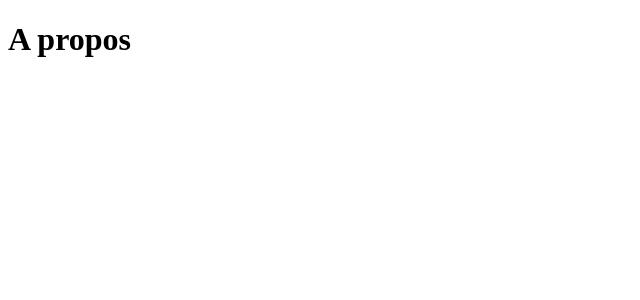
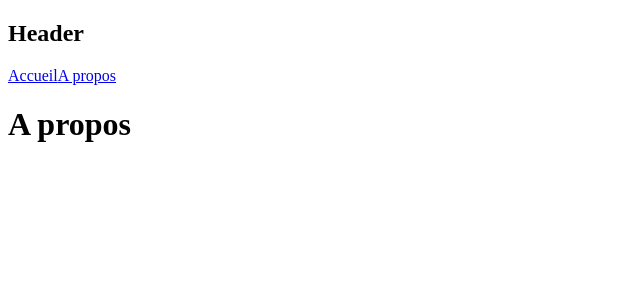
Before and after one commit to Axel75018/kasa, a React (Create React App) app: page /a-propos in a window 1280 px wide. Shown: the top 300 px of the page, without its empty margins (0-640 px from the left). Built offline with nearby package versions, Linux system fonts and the light colour scheme.

Commit message:
Liens header

```diff
--- a/src/components/Header2.js
+++ b/src/components/Header2.js
@@ -1,9 +1,14 @@
 import React from 'react';
+import { Link } from 'react-router-dom';
 
 const Header2 = () => {
   return (
     <div>
       <h2>Header</h2>
+      <nav>
+        <Link to="/">Accueil</Link>
+        <Link to="/a-propos">A propos</Link>
+      </nav>
     </div>
   );
 };
--- a/src/pages/404/PageAbsente.jsx
+++ b/src/pages/404/PageAbsente.jsx
@@ -1,9 +1,11 @@
 import React from 'react';
+import Header2 from '../../components/Header2';
 
 const PageAbsente = () => {
   return (
     <div>
       <h1>404</h1>
+      <Header2 />
     </div>
   );
 };
--- a/src/pages/a-propos/About.jsx
+++ b/src/pages/a-propos/About.jsx
@@ -1,8 +1,10 @@
 import React from 'react';
+import Header2 from '../../components/Header2';
 
 const About = () => {
   return (
     <div>
+      <Header2 />
       <h1>A propos</h1>
     </div>
   );
--- a/src/pages/logements/Logements.jsx
+++ b/src/pages/logements/Logements.jsx
@@ -1,8 +1,10 @@
 import React from 'react';
+import Header2 from '../../components/Header2';
 
 const Logements = () => {
   return (
     <div>
+      <Header2 />
       <h1>Logements</h1>
     </div>
   );
```
